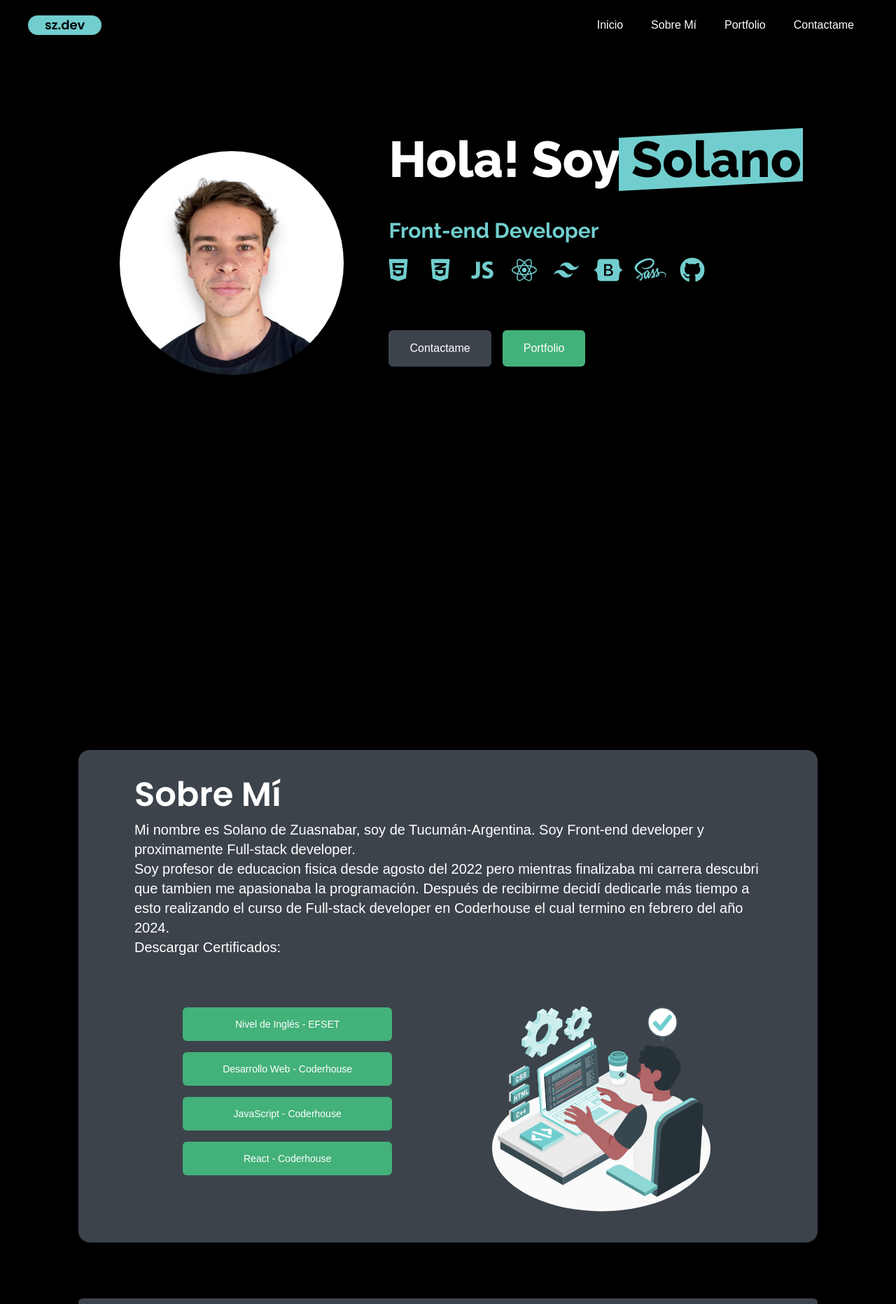
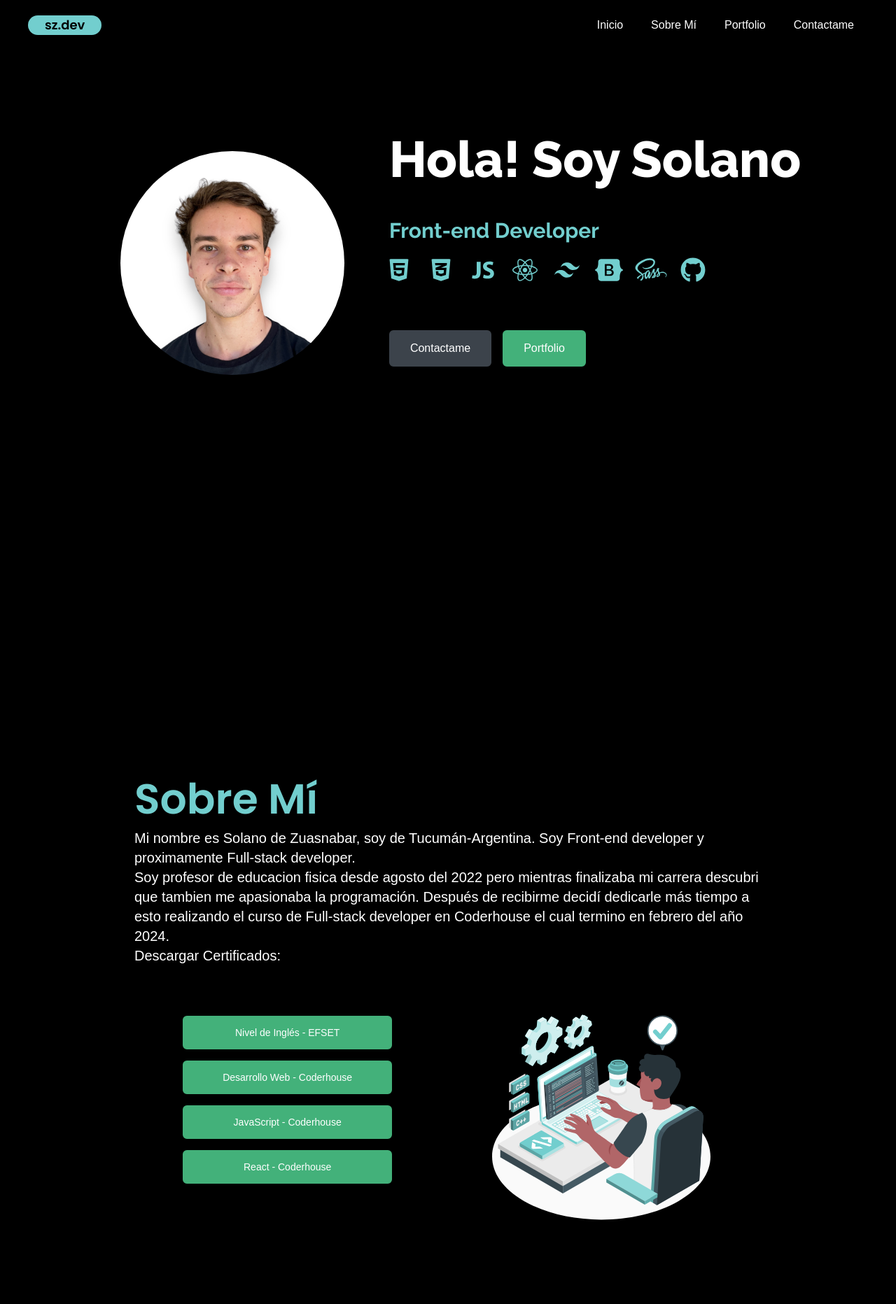
Before and after one commit to solanodz/portfolio-react, a React (Vite) app: page / in a window 1280 px wide. Shown: the top 1864 px of the page at 70% size. Built offline with nearby package versions, Linux system fonts and the light colour scheme; a web font is replaced by a local one.

Commit message:
Contactame terminado, falta react-router-dom

```diff
--- a/src/App.jsx
+++ b/src/App.jsx
@@ -1,5 +1,6 @@
 
 import './App.css'
+import Contactame from './components/Contactame'
 import Hero from './components/Hero'
 import NavBar from './components/NavBar'
 import Portfolio from './components/Portfolio'
@@ -13,6 +14,7 @@ function App() {
       <Hero />
       <SobreMi />
       <Portfolio />
+      <Contactame />
     </>
   )
 }
--- a/src/components/Contactame.jsx
+++ b/src/components/Contactame.jsx
@@ -0,0 +1,31 @@
+import { FaPaperPlane, FaPhoneAlt, FaInstagram, FaGithub, FaLinkedin } from "react-icons/fa"
+
+
+const Contactame = () => {
+    return (
+        <div className="text-white flex flex-col md:flex-row sm:justify-between text-left my-12 sm:mx-24">
+            <div className="flex flex-col text-left sm:w-1/2">
+                <h1 className="text-white font-poppins font-semibold text-left p-2 rounded-md text-4xl sm:text-5xl mb-6">¡Contactame!</h1>
+                {/* Poner CV descargable y link a email */}
+                <p className="flex flex-row items-center"><FaPaperPlane className="text-primary m-3" />sdezuasnabar@gmail.com</p>
+                <p className="flex flex-row items-center"><FaPhoneAlt className="text-primary m-3" /> +54 381 664 0456</p>
+                <div className="flex flex-row m-3">
+                    {/* Ver como linkear estos iconos */}
+                    <FaInstagram className="text-4xl hover:text-primary duration-300 cursor-pointer mr-4" />
+                    <FaGithub className="text-4xl hover:text-primary duration-300 cursor-pointer mr-4" />
+                    <FaLinkedin className="text-4xl hover:text-primary duration-300 cursor-pointer mr-4" />
+                </div>
+                <button className="text-left m-3 mt-6 bg-accent w-fit px-6 py-3 rounded-lg border-2 border-accent hover:bg-black hover:text-accent duration-200">Descargar CV</button>
+            </div>
+            {/* Hacer que la info del usuario se guarde en una google sheets */}
+            <form className="flex flex-col sm:w-1/2">
+                <input type="text" className="my-2 w- p-2 pl-4 bg-secondary rounded-lg" placeholder="Nombre y apellido" />
+                <input type="email" className="my-2 p-2 pl-4 bg-secondary rounded-lg" placeholder="Email" />
+                <textarea name="menasaje" id="" cols="30" rows="10" className="my-2 p-2 pl-4 bg-secondary rounded-lg" placeholder="Mensaje"></textarea>
+                <button className="bg-secondary border-2 border-secondary py-2 px-7 font-medium my-2 rounded-md sm:py-3 hover:bg-accent hover:border-accent duration-200 w-fit">Enviar</button>
+            </form>
+        </div>
+    )
+}
+
+export default Contactame
--- a/src/components/Hero.jsx
+++ b/src/components/Hero.jsx
@@ -10,13 +10,7 @@ const Hero = () => {
                 <img src={fotoHero} alt="foto perfil" className='h-56 sm:h-80 rounded-full my-6 sm:mr-12' />
                 <div className='flex flex-col'>
                     <div className='flex flex-col justify-between'>
-                        <h1 className='ml-4 font-raleway text-5xl text-left font-extrabold sm:text-5xl md:text-7xl'>
-                            Hola! Soy
-                            <span className="before:block before:absolute before:-inset-0.5 before:-skew-y-3 before:bg-primary relative inline-block">
-                                <span className="relative text-black ml-4">Solano</span>
-                            </span>
-                        </h1>
-
+                        <h1 className='ml-4 font-raleway text-5xl text-left font-extrabold sm:text-5xl md:text-7xl'>Hola! Soy Solano</h1>
                         <h2 className='ml-4 mt-4 font-raleway text-primary text-3xl text-left font-bold sm:mt-12 sm:text-3xl'>Front-end Developer</h2>
                         <div className='flex flex-row flex-wrap'>
                             <FaHtml5 className='px-1 text-primary text-5xl sm:text-6xl mt-2 rounded-full p-3' />
@@ -29,6 +23,7 @@ const Hero = () => {
                             <FaGithub className='px-1 text-primary text-5xl sm:text-6xl mt-2 rounded-full p-3' />
                         </div>
                     </div>
+                    {/* Linkear estos botones a las secciones del sitio */}
                     <div className='flex justify-start items-center w-full pl-2 sm:mt-12'>
                         <button className='bg-secondary border-2 border-secondary py-2 px-7 font-medium m-2 rounded-md sm:py-3 sm:w-fit hover:bg-accent hover:border-accent duration-200'>Contactame</button>
                         <button className='bg-accent border-2 border-accent py-2 px-7 font-medium m-2 rounded-md sm:py-3 sm:w-fit hover:bg-black hover:text-accent duration-200'>Portfolio</button>
--- a/src/components/NavBar.jsx
+++ b/src/components/NavBar.jsx
@@ -5,6 +5,8 @@ const NavBar = () => {
         <div className='bg-black-70 backdrop-blur-xl backdrop-brightness-50 fixed top-0 left-0 w-full flex flex-col md:flex-row items-center justify-between border-b-black border-b-2 py-5 px-10'>
             <h1 className='bg-primary px-6 text-lg font-poppins font-semibold rounded-full'>sz.dev</h1>
             <ul className='text-white flex flex-col sm:flex-row items-center'>
+                {/* Linkear a cada parte del sitio segun el link */}
+                {/* instalar react-router-dom para reemplazar <a /> por <Link /> */}
                 <li className='py-3 sm:px-3 mx-2 md:py-1 hover:text-primary duration-300 cursor-pointer'><a>Inicio</a></li>
                 <li className='py-3 sm:px-3 mx-2 md:py-1 hover:text-primary duration-300 cursor-pointer'><a>Sobre Mí</a></li>
                 <li className='py-3 sm:px-3 mx-2 md:py-1 hover:text-primary duration-300 cursor-pointer'><a>Portfolio</a></li>
--- a/src/components/Portfolio.jsx
+++ b/src/components/Portfolio.jsx
@@ -8,7 +8,7 @@ import { HiArrowNarrowRight } from "react-icons/hi"
 const Portfolio = () => {
     return (
         <div className="font-poppins sm:my-20 sm:mx-10 sm:px-10 mt-20 h-fit">
-            <h1 className="text-white font-poppins font-semibold text-left bg-secondary p-2 rounded-md text-4xl sm:text-5xl">Portfolio</h1>
+            <h1 className="text-primary font-poppins font-semibold text-left p-2 rounded-md text-4xl sm:text-6xl">Portfolio</h1>
             <div className="text-white flex flex-col md:flex-row sm:justify-between text-left my-8">
                 <div className="sm:w-3/4">
                     <h2 className="font-semibold text-3xl sm:text-6xl">Birdie Golfshop</h2>
@@ -19,12 +19,12 @@ const Portfolio = () => {
                     </div>
                 </div>
                 <div className="hover:rotate-6 hover:origin-bottom-right duration-300 cursor-pointer" >
+                    {/* instalar react-router-dom para reemplazar <a /> por <Link /> */}
                     <a href="#">
                         <img src={birdieSinFondo} alt="Birdie Golfshop" className="w-fit" />
                     </a>
                 </div>
             </div>
-
             <div className="text-white flex flex-col md:flex-row sm:justify-between text-left my-12">
                 <div className="sm:w-3/4">
                     <h2 className="font-semibold text-3xl sm:text-6xl">To-do App</h2>
--- a/src/components/SobreMi.jsx
+++ b/src/components/SobreMi.jsx
@@ -3,12 +3,13 @@ import dibujo from "../assets/Hand coding-amico.svg"
 const SobreMi = () => {
     return (
         <div>
-            <div className='bg-secondary text-white  h-fit text-sm text-left p-10 sm:px-20 sm:text-xl sm:m-20 leading-relaxed rounded-2xl'>
-                <h1 className="text-white font-poppins font-semibold text-left pb-3 text-4xl sm:text-5xl">Sobre Mí</h1>
+            <div className=' text-white  h-fit text-sm text-left p-10 sm:px-20 sm:text-xl sm:m-20 leading-relaxed rounded-2xl'>
+                <h1 className="text-primary font-poppins font-semibold text-left pb-3 text-4xl sm:text-6xl">Sobre Mí</h1>
                 <p>Mi nombre es Solano de Zuasnabar, soy de Tucumán-Argentina. Soy Front-end developer y proximamente Full-stack developer. </p>
                 <p>Soy profesor de educacion fisica desde agosto del 2022 pero mientras finalizaba mi carrera descubri que tambien me apasionaba la programación. Después de recibirme decidí dedicarle más tiempo a esto realizando el curso de Full-stack developer en Coderhouse el cual termino en febrero del año 2024.</p>
                 <p>Descargar Certificados:</p>
                 <div className="flex flex-col justify-around mt-12 sm:flex-row">
+                    {/* Poner archivo descargable (certificados) */}
                     <div className='flex flex-col items-start my-4 sm:w-1/3 md:1/2'>
                         <button className='bg-accent text-white border-2 border-accent py-2 px-7 text-sm font-medium my-2 rounded-md sm:py-3 w-full hover:bg-secondary hover:text-accent duration-200'>Nivel de Inglés - EFSET</button>
                         <button className='bg-accent text-white border-2 border-accent py-2 px-7 text-sm font-medium my-2 rounded-md sm:py-3 w-full hover:bg-secondary hover:text-accent duration-200'>Desarrollo Web - Coderhouse</button>
```
